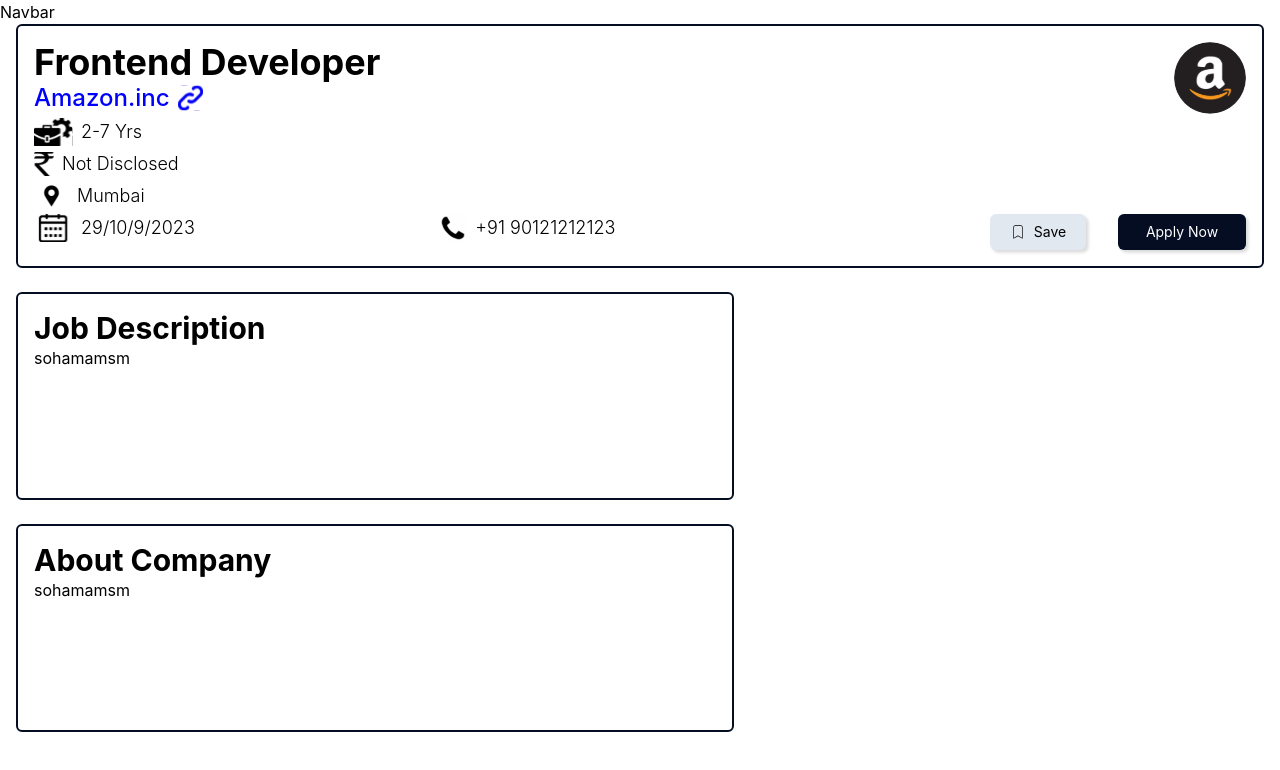
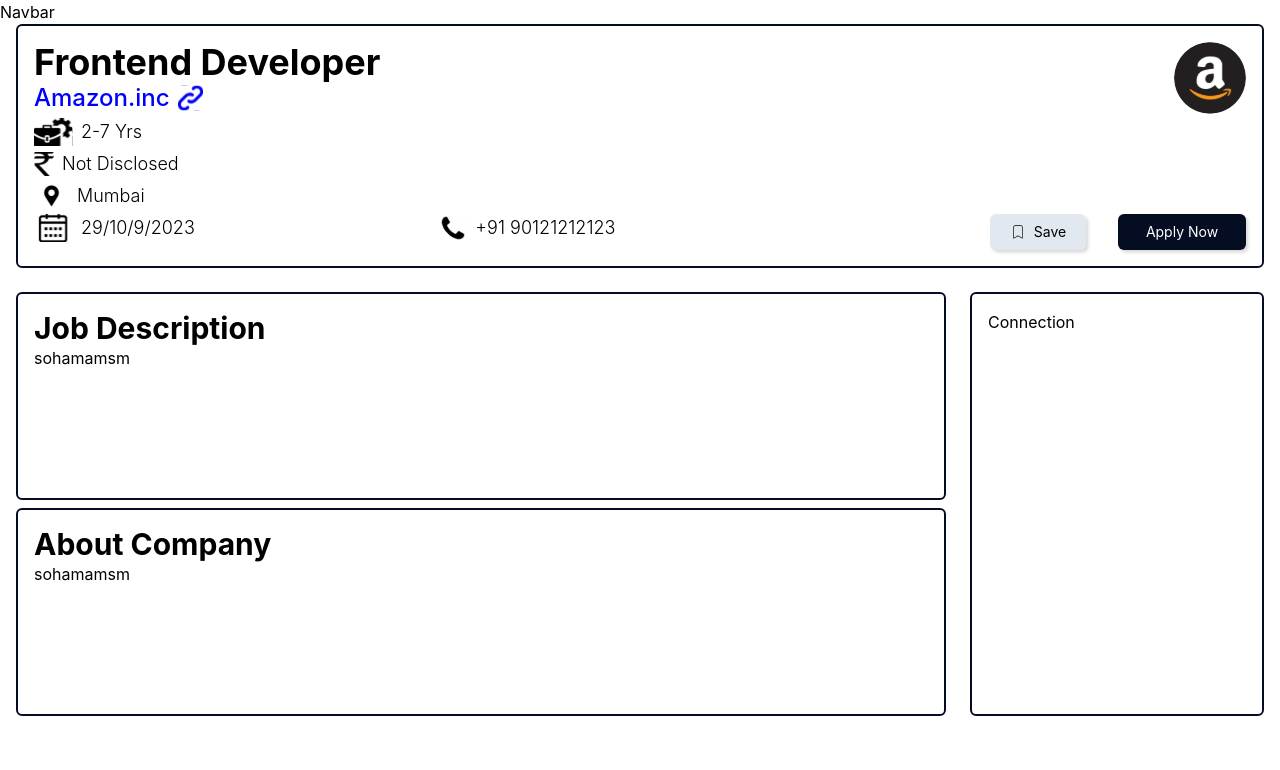
Before and after one commit to 001AM/thebigshot, a React (Create React App) app: page /jobs in a window 1280 px wide. Shown: the top 770 px of the page. Built offline with nearby package versions, Linux system fonts and the light colour scheme.

Commit message:
jobs page changes

```diff
--- a/src/pages/Jobs/jobexpand.jsx
+++ b/src/pages/Jobs/jobexpand.jsx
@@ -23,14 +23,15 @@
         {/* Display job information */}
         <Titleboard jobInfo={jobInfo}/>
       </div>
-      <div className="col-span-1 sm:col-span-6 md:col-span-7">
+      <div className="flex flex-col flex-1 col-span-1 gap-2 sm:col-span-9">
+        <div className="">
           {/* Display job information */}
           <div className="p-2 border-2 rounded-md sm:p-4 border-blue-primary min-h-52 max-h-max">
             <div className="text-3xl font-bold">Job Description</div>
             sohamamsm
           </div>
         </div>
-      <div className="col-span-1 sm:col-span-6 md:col-span-7">
+        <div className="">
           {/* Display job information */}
           <div className="p-2 border-2 rounded-md sm:p-4 border-blue-primary min-h-52 max-h-max">
             <div className="text-3xl font-bold">About Company</div>
@@ -38,6 +39,10 @@
           </div>
         </div>
       </div>
+      <div className="hidden col-span-3 border-2 rounded-md sm:block sm:p-4 border-blue-primary">
+        Connection
+      </div>
+    </div>
   );
 }
 
```
Lines whose indentation alone changed are shown as unchanged.
